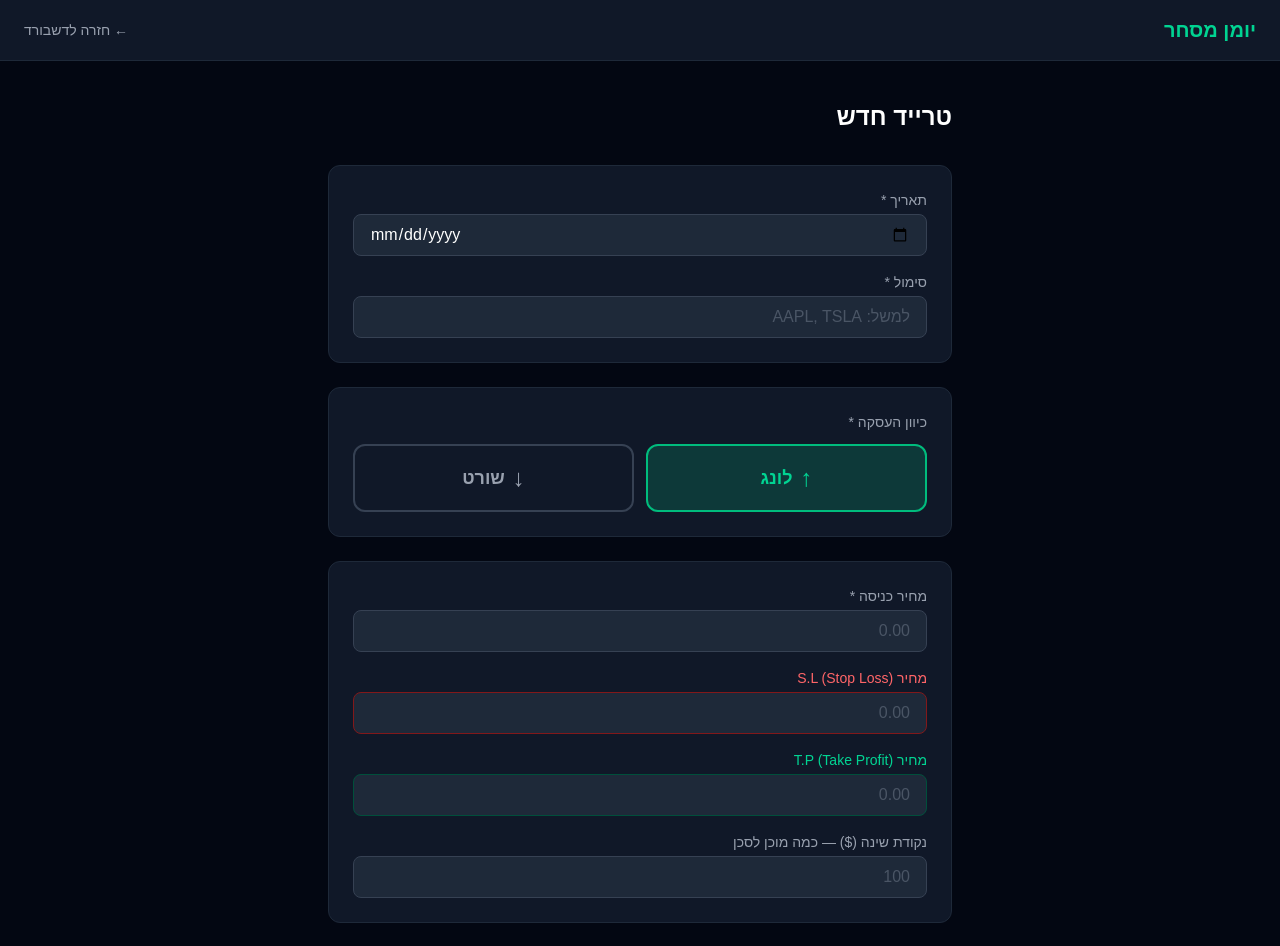
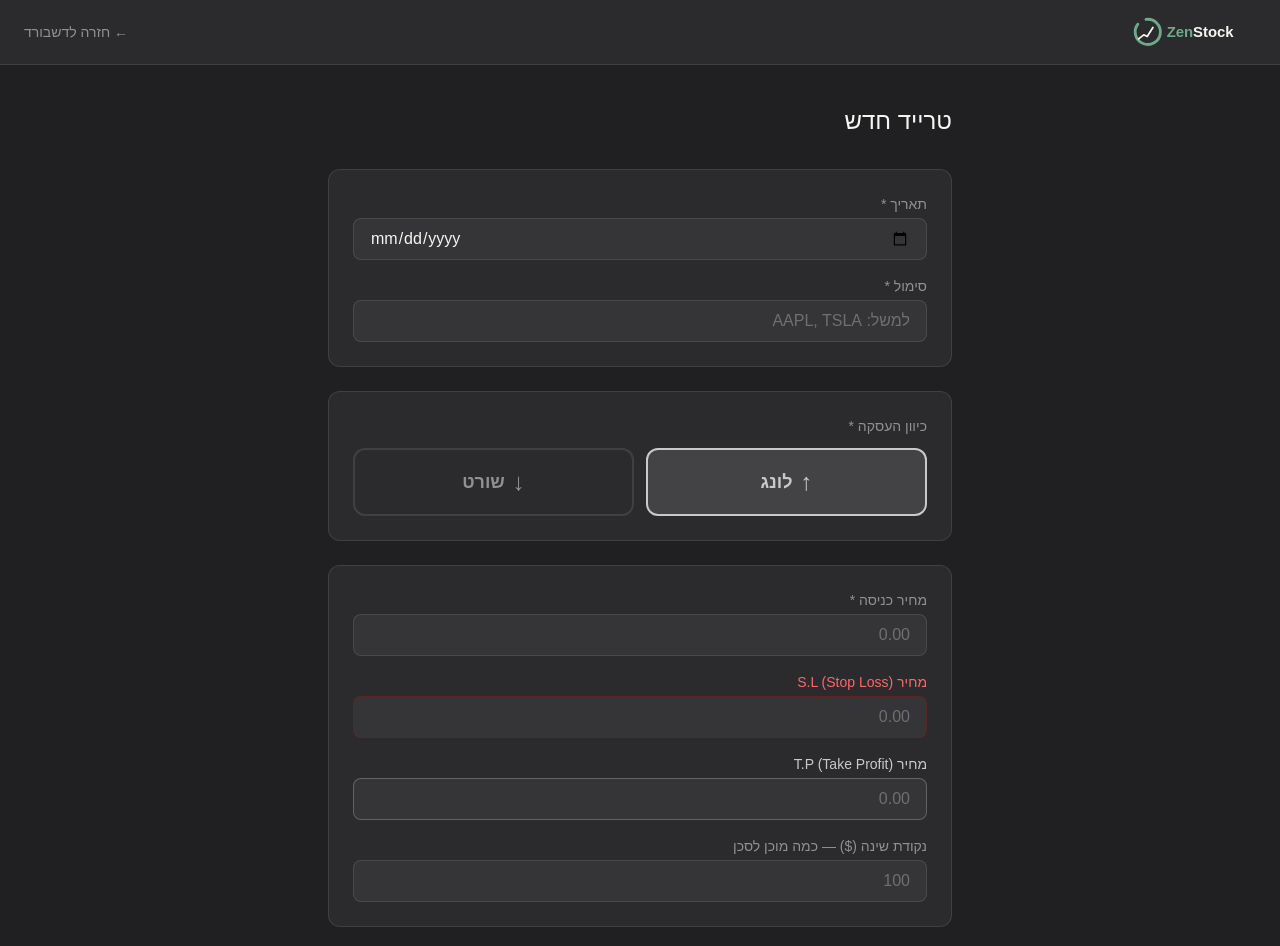
Before and after one commit to ora15200-ship-it/trading-journal, a Next.js app: page /dashboard/new-trade in a window 1280 px wide. Shown: the top 946 px of the page. Built offline with nearby package versions, Linux system fonts and the light colour scheme; a web font is replaced by a local one.

Commit message:
עיצוב מחדש לטופס טרייד חדש

```diff
--- a/app/dashboard/new-trade/page.tsx
+++ b/app/dashboard/new-trade/page.tsx
@@ -103,89 +103,89 @@ export default function NewTradePage() {
   }
 
   return (
-    <div className="min-h-screen bg-gray-950 text-white">
-      <nav className="bg-gray-900 border-b border-gray-800 px-6 py-4 flex justify-between items-center">
-        <h1 className="text-xl font-bold text-emerald-400">יומן מסחר</h1>
+    <div className="min-h-screen bg-zen-charcoal text-zen-cream">
+      <nav className="bg-white/5 border-b border-white/10 px-6 py-4 flex justify-between items-center">
+        <img src="/logo.svg" alt="ZenStock" className="h-8 w-auto" />
         <button
           onClick={() => {
             const portfolioId = getPortfolioId()
             window.location.href = portfolioId ? `/dashboard?portfolio=${portfolioId}` : '/dashboard'
           }}
-          className="text-sm text-gray-400 hover:text-white transition-colors">
+          className="text-sm text-zen-cream/50 hover:text-zen-cream transition-colors">
           ← חזרה לדשבורד
         </button>
       </nav>
 
       <main className="max-w-2xl mx-auto px-6 py-10">
-        <h2 className="text-2xl font-bold mb-8">טרייד חדש</h2>
+        <h2 className="font-display text-2xl mb-8">טרייד חדש</h2>
 
         <form onSubmit={handleSubmit} className="flex flex-col gap-6">
 
-          <div className="bg-gray-900 rounded-xl border border-gray-800 p-6 flex flex-col gap-4">
+          <div className="bg-white/5 rounded-xl border border-white/10 p-6 flex flex-col gap-4">
             <div>
-              <label className="block text-sm text-gray-400 mb-1">תאריך *</label>
+              <label className="block text-sm text-zen-cream/50 mb-1">תאריך *</label>
               <input type="date" name="date" required value={form.date} onChange={handleChange}
-                className="w-full bg-gray-800 border border-gray-700 rounded-lg px-4 py-2 text-white focus:outline-none focus:border-emerald-500" />
+                className="w-full bg-white/5 border border-white/10 rounded-lg px-4 py-2 text-zen-cream focus:outline-none focus:border-zen-sage" />
             </div>
             <div>
-              <label className="block text-sm text-gray-400 mb-1">סימול *</label>
+              <label className="block text-sm text-zen-cream/50 mb-1">סימול *</label>
               <input type="text" name="symbol" required placeholder="למשל: AAPL, TSLA" value={form.symbol} onChange={handleChange}
-                className="w-full bg-gray-800 border border-gray-700 rounded-lg px-4 py-2 text-white placeholder-gray-600 focus:outline-none focus:border-emerald-500" />
+                className="w-full bg-white/5 border border-white/10 rounded-lg px-4 py-2 text-zen-cream placeholder-zen-cream/30 focus:outline-none focus:border-zen-sage" />
             </div>
           </div>
 
-          <div className="bg-gray-900 rounded-xl border border-gray-800 p-6">
-            <label className="block text-sm text-gray-400 mb-3">כיוון העסקה *</label>
+          <div className="bg-white/5 rounded-xl border border-white/10 p-6">
+            <label className="block text-sm text-zen-cream/50 mb-3">כיוון העסקה *</label>
             <div className="grid grid-cols-2 gap-3">
               <button type="button" onClick={() => setForm({ ...form, direction: 'long' })}
-                className={`flex items-center justify-center gap-2 py-4 rounded-xl border-2 text-lg font-bold transition-all ${form.direction === 'long' ? 'border-emerald-500 bg-emerald-500/20 text-emerald-400' : 'border-gray-700 text-gray-400 hover:border-gray-500'}`}>
+                className={`flex items-center justify-center gap-2 py-4 rounded-xl border-2 text-lg font-semibold transition-all ${form.direction === 'long' ? 'border-zen-sage bg-zen-sage/15 text-zen-sage' : 'border-white/10 text-zen-cream/50 hover:border-white/25'}`}>
                 <span className="text-2xl">↑</span> לונג
               </button>
               <button type="button" onClick={() => setForm({ ...form, direction: 'short' })}
-                className={`flex items-center justify-center gap-2 py-4 rounded-xl border-2 text-lg font-bold transition-all ${form.direction === 'short' ? 'border-red-500 bg-red-500/20 text-red-400' : 'border-gray-700 text-gray-400 hover:border-gray-500'}`}>
+                className={`flex items-center justify-center gap-2 py-4 rounded-xl border-2 text-lg font-semibold transition-all ${form.direction === 'short' ? 'border-red-500 bg-red-500/15 text-red-400' : 'border-white/10 text-zen-cream/50 hover:border-white/25'}`}>
                 <span className="text-2xl">↓</span> שורט
               </button>
             </div>
           </div>
 
-          <div className="bg-gray-900 rounded-xl border border-gray-800 p-6 flex flex-col gap-4">
+          <div className="bg-white/5 rounded-xl border border-white/10 p-6 flex flex-col gap-4">
             <div>
-              <label className="block text-sm text-gray-400 mb-1">מחיר כניסה *</label>
+              <label className="block text-sm text-zen-cream/50 mb-1">מחיר כניסה *</label>
               <input type="number" name="entry_price" required step="0.01" placeholder="0.00" value={form.entry_price} onChange={handleChange}
-                className="w-full bg-gray-800 border border-gray-700 rounded-lg px-4 py-2 text-white placeholder-gray-600 focus:outline-none focus:border-emerald-500" />
+                className="w-full bg-white/5 border border-white/10 rounded-lg px-4 py-2 text-zen-cream placeholder-zen-cream/30 focus:outline-none focus:border-zen-sage" />
             </div>
             <div>
               <label className="block text-sm text-red-400 mb-1">מחיר S.L (Stop Loss)</label>
               <input type="number" name="stop_loss" step="0.01" placeholder="0.00" value={form.stop_loss} onChange={handleChange}
-                className="w-full bg-gray-800 border border-red-900 rounded-lg px-4 py-2 text-white placeholder-gray-600 focus:outline-none focus:border-red-500" />
+                className="w-full bg-white/5 border border-red-900/50 rounded-lg px-4 py-2 text-zen-cream placeholder-zen-cream/30 focus:outline-none focus:border-red-500" />
             </div>
             <div>
-              <label className="block text-sm text-emerald-400 mb-1">מחיר T.P (Take Profit)</label>
+              <label className="block text-sm text-zen-sage mb-1">מחיר T.P (Take Profit)</label>
               <input type="number" name="take_profit" step="0.01" placeholder="0.00" value={form.take_profit} onChange={handleChange}
-                className="w-full bg-gray-800 border border-emerald-900 rounded-lg px-4 py-2 text-white placeholder-gray-600 focus:outline-none focus:border-emerald-500" />
+                className="w-full bg-white/5 border border-zen-sage/30 rounded-lg px-4 py-2 text-zen-cream placeholder-zen-cream/30 focus:outline-none focus:border-zen-sage" />
             </div>
             <div>
-              <label className="block text-sm text-gray-400 mb-1">נקודת שינה ($) — כמה מוכן לסכן</label>
+              <label className="block text-sm text-zen-cream/50 mb-1">נקודת שינה ($) — כמה מוכן לסכן</label>
               <input type="number" name="risk_amount" step="0.01" placeholder="100" value={form.risk_amount} onChange={handleChange}
-                className="w-full bg-gray-800 border border-gray-700 rounded-lg px-4 py-2 text-white placeholder-gray-600 focus:outline-none focus:border-emerald-500" />
+                className="w-full bg-white/5 border border-white/10 rounded-lg px-4 py-2 text-zen-cream placeholder-zen-cream/30 focus:outline-none focus:border-zen-sage" />
             </div>
           </div>
 
           {(shares > 0 || riskReward > 0) && (
-            <div className="bg-gray-900 rounded-xl border border-gray-800 p-6">
-              <h3 className="text-sm text-gray-400 mb-4 font-medium">חישובים אוטומטיים</h3>
+            <div className="bg-white/5 rounded-xl border border-white/10 p-6">
+              <h3 className="text-sm text-zen-cream/50 mb-4 font-medium">חישובים אוטומטיים</h3>
               <div className="grid grid-cols-3 gap-4">
-                <div className="bg-gray-800 rounded-lg p-3 text-center">
-                  <p className="text-xs text-gray-500 mb-1">כמות מניות</p>
-                  <p className="text-lg font-bold text-white">{shares.toFixed(0)}</p>
+                <div className="bg-white/5 rounded-lg p-3 text-center">
+                  <p className="text-xs text-zen-cream/40 mb-1">כמות מניות</p>
+                  <p className="text-lg font-semibold text-zen-cream">{shares.toFixed(0)}</p>
                 </div>
-                <div className="bg-gray-800 rounded-lg p-3 text-center">
-                  <p className="text-xs text-gray-500 mb-1">שווי עסקה</p>
-                  <p className="text-lg font-bold text-white">${positionSize.toFixed(0)}</p>
+                <div className="bg-white/5 rounded-lg p-3 text-center">
+                  <p className="text-xs text-zen-cream/40 mb-1">שווי עסקה</p>
+                  <p className="text-lg font-semibold text-zen-cream">${positionSize.toFixed(0)}</p>
                 </div>
-                <div className="bg-gray-800 rounded-lg p-3 text-center">
-                  <p className="text-xs text-gray-500 mb-1">יחס סיכון/סיכוי</p>
-                  <p className={`text-lg font-bold ${riskReward >= 2 ? 'text-emerald-400' : riskReward >= 1 ? 'text-yellow-400' : 'text-red-400'}`}>
+                <div className="bg-white/5 rounded-lg p-3 text-center">
+                  <p className="text-xs text-zen-cream/40 mb-1">יחס סיכון/סיכוי</p>
+                  <p className={`text-lg font-semibold ${riskReward >= 2 ? 'text-zen-sage' : riskReward >= 1 ? 'text-amber-400' : 'text-red-400'}`}>
                     1:{riskReward.toFixed(1)}
                   </p>
                 </div>
@@ -193,35 +193,35 @@ export default function NewTradePage() {
             </div>
           )}
 
-          <div className="bg-gray-900 rounded-xl border border-gray-800 p-6 flex flex-col gap-4">
+          <div className="bg-white/5 rounded-xl border border-white/10 p-6 flex flex-col gap-4">
             <div>
-              <label className="block text-sm text-gray-400 mb-1">Setup</label>
+              <label className="block text-sm text-zen-cream/50 mb-1">Setup</label>
               <input type="text" name="setup" placeholder="למשל: breakout, pullback..." value={form.setup} onChange={handleChange}
-                className="w-full bg-gray-800 border border-gray-700 rounded-lg px-4 py-2 text-white placeholder-gray-600 focus:outline-none focus:border-emerald-500" />
+                className="w-full bg-white/5 border border-white/10 rounded-lg px-4 py-2 text-zen-cream placeholder-zen-cream/30 focus:outline-none focus:border-zen-sage" />
             </div>
             <div>
-              <label className="block text-sm text-gray-400 mb-1">הערות</label>
+              <label className="block text-sm text-zen-cream/50 mb-1">הערות</label>
               <textarea name="notes" rows={4} placeholder="תחושות, סיבות, תיאור הטרייד..." value={form.notes} onChange={handleChange}
-                className="w-full bg-gray-800 border border-gray-700 rounded-lg px-4 py-2 text-white placeholder-gray-600 focus:outline-none focus:border-emerald-500 resize-none" />
+                className="w-full bg-white/5 border border-white/10 rounded-lg px-4 py-2 text-zen-cream placeholder-zen-cream/30 focus:outline-none focus:border-zen-sage resize-none" />
             </div>
             <div>
-              <label className="block text-sm text-gray-400 mb-1">תמונה (צילום מסך)</label>
+              <label className="block text-sm text-zen-cream/50 mb-1">תמונה (צילום מסך)</label>
               <input type="file" accept="image/*" onChange={handleImage}
-                className="w-full bg-gray-800 border border-gray-700 rounded-lg px-4 py-2 text-white file:mr-4 file:py-1 file:px-3 file:rounded file:border-0 file:bg-emerald-600 file:text-white file:text-sm cursor-pointer" />
+                className="w-full bg-white/5 border border-white/10 rounded-lg px-4 py-2 text-zen-cream file:mr-4 file:py-1 file:px-3 file:rounded file:border-0 file:bg-zen-sage file:text-zen-charcoal file:text-sm cursor-pointer" />
               {imagePreview && (
-                <img src={imagePreview} alt="תצוגה מקדימה" className="mt-3 rounded-lg max-h-48 object-contain border border-gray-700" />
+                <img src={imagePreview} alt="תצוגה מקדימה" className="mt-3 rounded-lg max-h-48 object-contain border border-white/10" />
               )}
             </div>
           </div>
 
-          <div className="bg-gray-900 rounded-xl border border-gray-800 p-6">
-            <label className="block text-sm text-gray-400 mb-1">תוצאה ($) — רווח/הפסד סופי</label>
+          <div className="bg-white/5 rounded-xl border border-white/10 p-6">
+            <label className="block text-sm text-zen-cream/50 mb-1">תוצאה ($) — רווח/הפסד סופי</label>
             <input type="number" name="result" step="0.01" placeholder="השאר ריק אם הטרייד עדיין פתוח" value={form.result} onChange={handleChange}
-              className="w-full bg-gray-800 border border-gray-700 rounded-lg px-4 py-2 text-white placeholder-gray-600 focus:outline-none focus:border-emerald-500" />
+              className="w-full bg-white/5 border border-white/10 rounded-lg px-4 py-2 text-zen-cream placeholder-zen-cream/30 focus:outline-none focus:border-zen-sage" />
           </div>
 
           <button type="submit" disabled={loading}
-            className="w-full bg-emerald-500 hover:bg-emerald-600 disabled:bg-gray-700 disabled:text-gray-400 text-white font-semibold py-4 rounded-xl transition-colors text-lg">
+            className="w-full bg-zen-sage hover:opacity-90 disabled:opacity-40 text-zen-charcoal font-semibold py-4 rounded-xl transition-opacity text-lg">
             {loading ? 'שומר...' : 'שמור טרייד'}
           </button>
 
```
